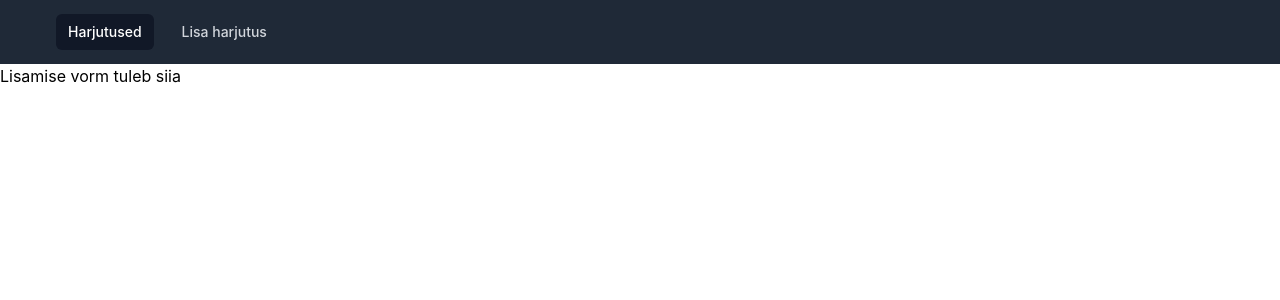
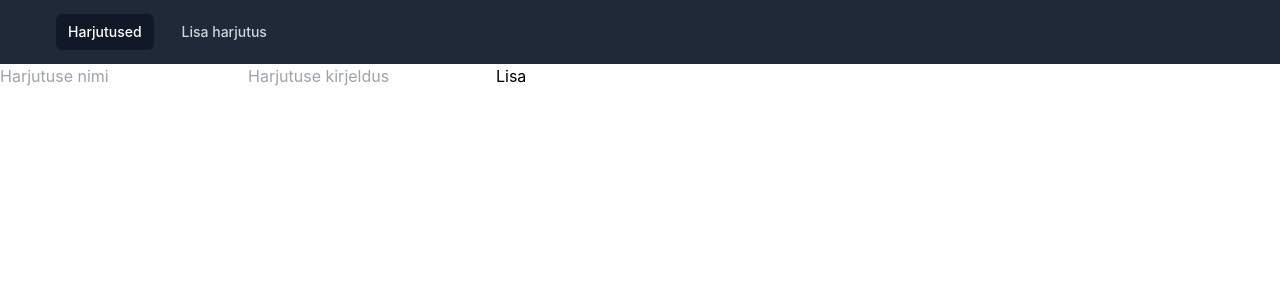
Before and after one commit to Alaanep/vue-clientapp, a Vue app: page /newexercise in a window 1280 px wide. Shown: the top 300 px of the page. Built offline with nearby package versions, Linux system fonts and the light colour scheme.

Commit message:
tekstiväljad ja nupud harjutuse sisestamiseks

```diff
--- a/src/components/AddExerciseForm.vue
+++ b/src/components/AddExerciseForm.vue
@@ -1,5 +1,7 @@
 <template>
-    Lisamise vorm tuleb siia
+    <input placeholder="Harjutuse nimi" />
+    <input placeholder="Harjutuse kirjeldus" />
+    <button>Lisa</button>
 </template>
 
 <script setup lang="ts"></script>
```
